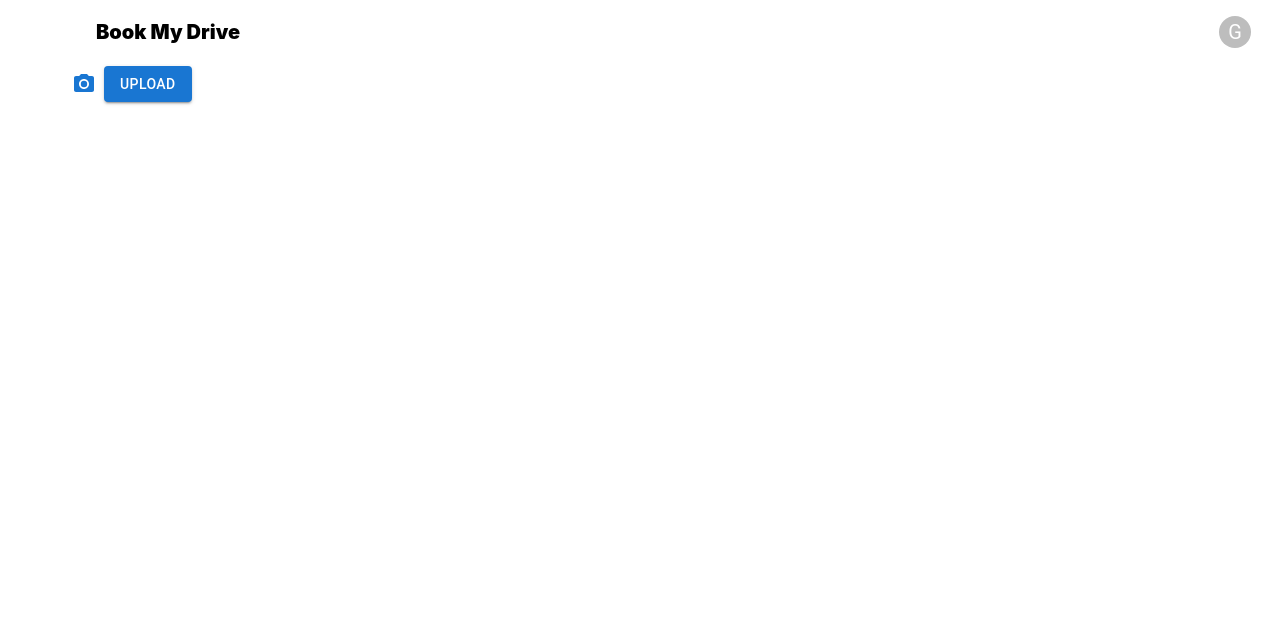
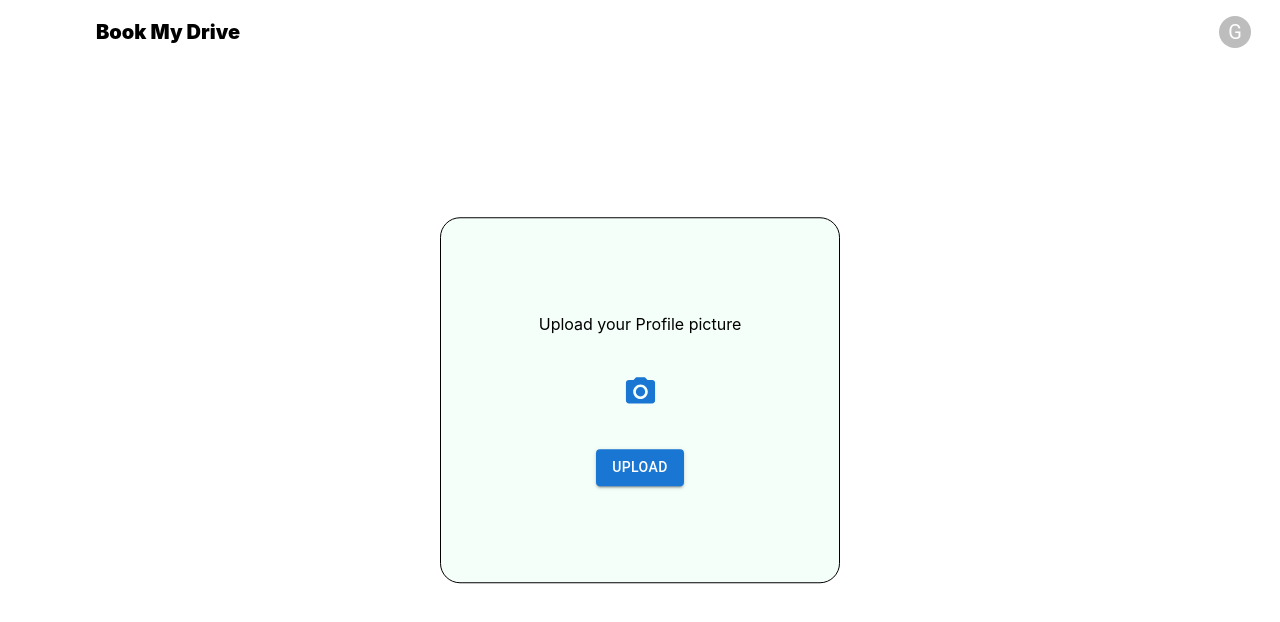
Before and after one commit to Aswin-k-ashok/BookMyDrive, a React (Create React App) app in the folder frontend/: page /uploaddp in a window 1280 px wide. Shown: the top 622 px of the page. Built offline with nearby package versions, Linux system fonts and the light colour scheme; no server answers.

Commit message:
profile pic modal added
MUI modal added insted of page navigation

```diff
--- a/frontend/src/Components/AccountMenu.jsx
+++ b/frontend/src/Components/AccountMenu.jsx
@@ -27,11 +27,6 @@ export default function AccountMenu() {
     const { user, loading, error } = userData
 
 
-
-
-
-
-
     const [anchorEl, setAnchorEl] = React.useState(null);
     const open = Boolean(anchorEl);
     const handleClick = (event) => {
@@ -49,14 +44,17 @@ export default function AccountMenu() {
         console.log('user logged out')
     }
 
-    // useEffect(() => {
-    //     if (!user) {
-    //         navigate('/login')
-    //         dispatch(stateReset())
+    let logo = 'G'
+    let nameArrayForLogo = ''
 
 
-    //     }
-    // }, [navigate, user, userData])
+    if (user) {
+
+        nameArrayForLogo = user.firstName.split('');
+
+        logo = nameArrayForLogo[0]
+    }
+
 
 
 
@@ -66,10 +64,15 @@ export default function AccountMenu() {
     return (
         <>
             {user ? (<React.Fragment>
-                <Box sx={{ display: 'flex', alignItems: 'center', textAlign: 'center' }}>
-                    {/* <Typography sx={{ minWidth: 100 }}>Contact</Typography>
-                <Typography sx={{ minWidth: 100 }}>Profile</Typography> */}
+                <Box sx={{ display: 'flex', alignItems: 'center', textAlign: 'center' }} >
                     <Tooltip title="User Home">
+                        <Box style={{ backgroundColor: "#D5E5FC", color: '#2B468B', width: "15em", display: "flex", justifyContent: "end", borderRadius: "42px" }}>
+
+                            <div style={{ display: "flex", flexDirection: "column", justifyContent: 'space-around', alignItems: "flex-start" }}>
+                                <p style={{ margin: "0", padding: "0" }}>{user.firstName} {user.lastName}</p>
+                                <p style={{ margin: "0", padding: "0" }}>{user.email}</p>
+                            </div>
+
                             <IconButton
                                 onClick={handleClick}
                                 size="small"
@@ -79,15 +82,17 @@ export default function AccountMenu() {
                                 aria-expanded={open ? 'true' : undefined}
                             >
                                 <Avatar sx={{ width: 52, height: 52 }}>
-                                {user.profilePic == null ? <></> : (
+                                    {user.profilePic == null ? <>{logo}</> : (
 
                                         <img src={user.profilePic} alt="profilePicture" style={{ width: "100%" }} />
                                     )}
                                 </Avatar>
                             </IconButton>
+                        </Box>
                     </Tooltip>
                 </Box>
                 <Menu
+                    style={{ borderRadius: "10px" }}
                     anchorEl={anchorEl}
                     id="account-menu"
                     open={open}
--- a/frontend/src/Components/Screens/userScreens/DpUpload.jsx
+++ b/frontend/src/Components/Screens/userScreens/DpUpload.jsx
@@ -47,14 +47,31 @@ function DpUpload() {
     }, [])
 
     return (
-        <Container>
+        <Container style={{
+            position: 'absolute',
+            top: '50%',
+            left: '50%',
+            transform: 'translate(-50%, -50%)',
+            width: 400,
+            bgcolor: 'background.paper',
+            backgroundColor: "mintcream",
+            border: '1px solid #000',
+            borderRadius: "20px",
+            padding: "6em",
+            boxShadow: 24,
+            display: 'flex',
+            flexDirection: "column",
+            alignItems: "center",
+            gap: "2em",
+            p: 4,
+        }}>
 
 
+            <label>Upload your Profile picture</label>
             <label htmlFor="icon-button-file">
                 <Input accept="image/*" id="icon-button-file" type="file" onChange={(event) => { setImageUpload(event.target.files[0]) }} />
-                <IconButton color="primary" aria-label="upload picture" component="span"
-                >
-                    <PhotoCamera />
+                <IconButton color="primary" aria-label="upload picture" fontSize='large' component="span">
+                    <PhotoCamera fontSize='large' />
                 </IconButton>
             </label>
 
@@ -65,7 +82,7 @@ function DpUpload() {
                 </Button>
             </label>
 
-        </Container>
+        </Container >
     )
 }
 
--- a/frontend/src/Components/Screens/userScreens/ProfileUpdate.jsx
+++ b/frontend/src/Components/Screens/userScreens/ProfileUpdate.jsx
@@ -1,10 +1,13 @@
 import AddPhotoAlternateIcon from '@mui/icons-material/AddPhotoAlternate';
+import { Modal } from '@mui/material';
 import { makeStyles } from '@mui/styles';
-import React, { useEffect } from 'react';
+import React, { useEffect, useState } from 'react';
 import { useForm } from 'react-hook-form';
 import { useDispatch, useSelector } from 'react-redux';
 import { useNavigate } from 'react-router-dom';
 import { userUpdate } from '../../../Redux/Features/userFeatures/userLoginFeatures';
+import DpUpload from './DpUpload';
+
 
 const styles = makeStyles({
     formStyle: {
@@ -28,6 +31,11 @@ function ProfileUpdate() {
     const dispatch = useDispatch()
     const navigate = useNavigate()
     const classes = styles()
+
+    const [open, setOpen] = useState(false)
+
+    const handleOpen = () => setOpen(true)
+    const handleClose = () => setOpen(false)
 
     let userData = useSelector((state) => {
         return state['logedInUser']
@@ -55,8 +63,15 @@ function ProfileUpdate() {
     return (
         <div>
             <form onSubmit={handleSubmit(onSubmit)} className={classes.formStyle}>
-                <AddPhotoAlternateIcon style={{ fontSize: '8em', color: "black" }} onClick={() => navigate('/uploaddp')} />
-
+                <AddPhotoAlternateIcon style={{ fontSize: '8em', color: "black" }} onClick={handleOpen} />
+                <Modal
+                    open={open}
+                    onClose={handleClose}
+                    aria-labelledby="modal-modal-title"
+                    aria-describedby="modal-modal-description"
+                >
+                    <DpUpload />
+                </Modal>
                 <input type="text" defaultValue={user.firstName} {...register(user.firstName, { required: true, maxLength: 80 })} className={classes.formStyleInput} />
                 <input type="text" defaultValue={user.lastName} {...register("lastName", { required: true, maxLength: 100 })} className={classes.formStyleInput} />
                 <input type="text" defaultValue={user.email} {...register("email", { required: true, pattern: /^\S+@\S+$/i })} className={classes.formStyleInput} />
--- /dev/null
+++ b/frontend/src/Redux/Features/userFeatures/userRegisterFeature.js
@@ -0,0 +1,48 @@
+import { createAsyncThunk, createSlice } from '@reduxjs/toolkit'
+import axios from 'axios'
+
+const UserInitialState = {
+  loading: false,
+  user: {},
+  error: null,
+}
+
+export const userRegister = createAsyncThunk(
+  'user/register',
+  async (values) => {
+    let firstName = values.firstName
+    let lastName = values.lastName
+    let email = values.email
+    let phone = values.phone
+    let password = values.password
+
+    let response = await axios.post('/api/users', {
+      firstName,
+      lastName,
+      email,
+      phone,
+      password,
+    })
+    return response.data
+  }
+)
+
+const userRegisterSlice = createSlice({
+  name: 'user',
+  initialState: UserInitialState,
+  extraReducers: (builder) => {
+    builder
+      .addCase(userRegister.pending, (state, action) => {
+        state.loading = true
+      })
+      .addCase(userRegister.fulfilled, (state, action) => {
+        state.loading = false
+        state.user = action.payload
+      })
+      .addCase(userRegister.rejected, (state, action) => {
+        state.loading = false
+      })
+  },
+})
+
+export default userRegisterSlice.reducer
```
Lines whose indentation alone changed are shown as unchanged.
